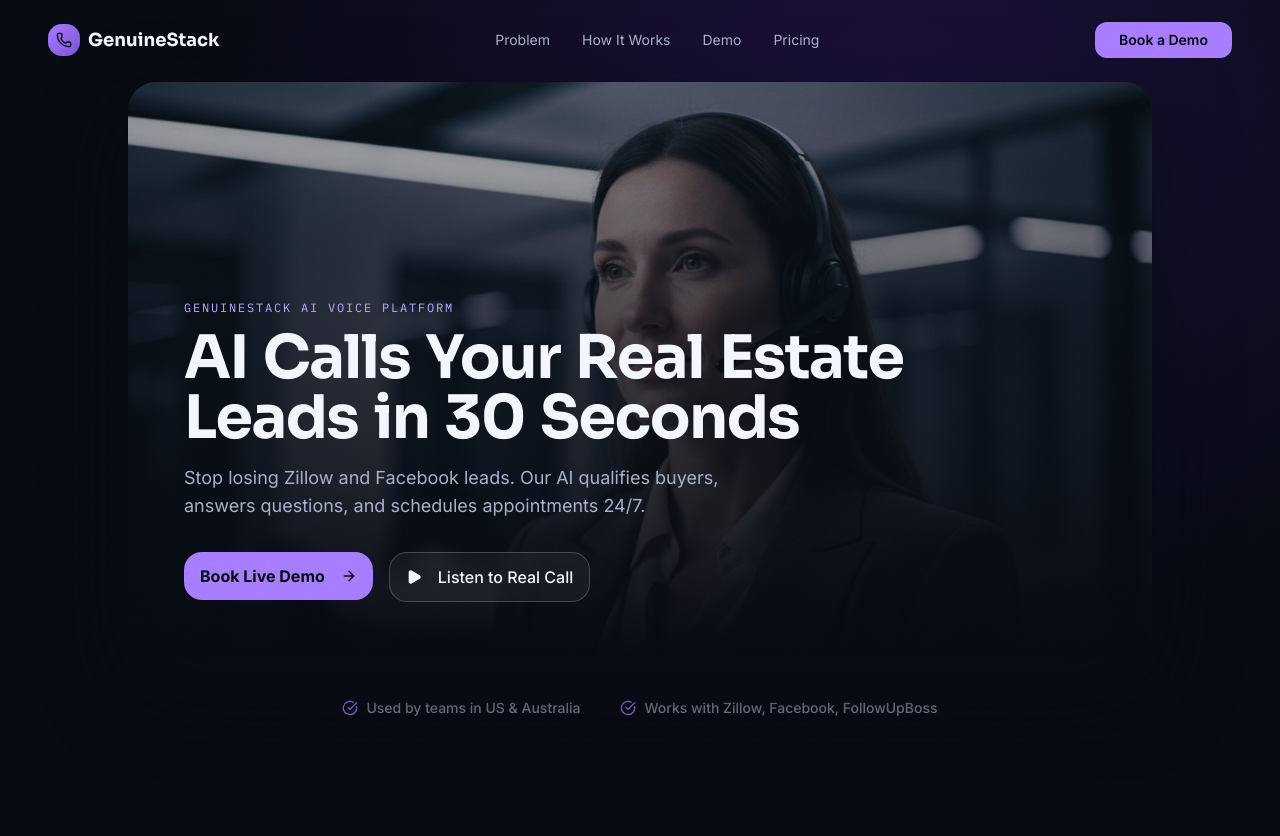
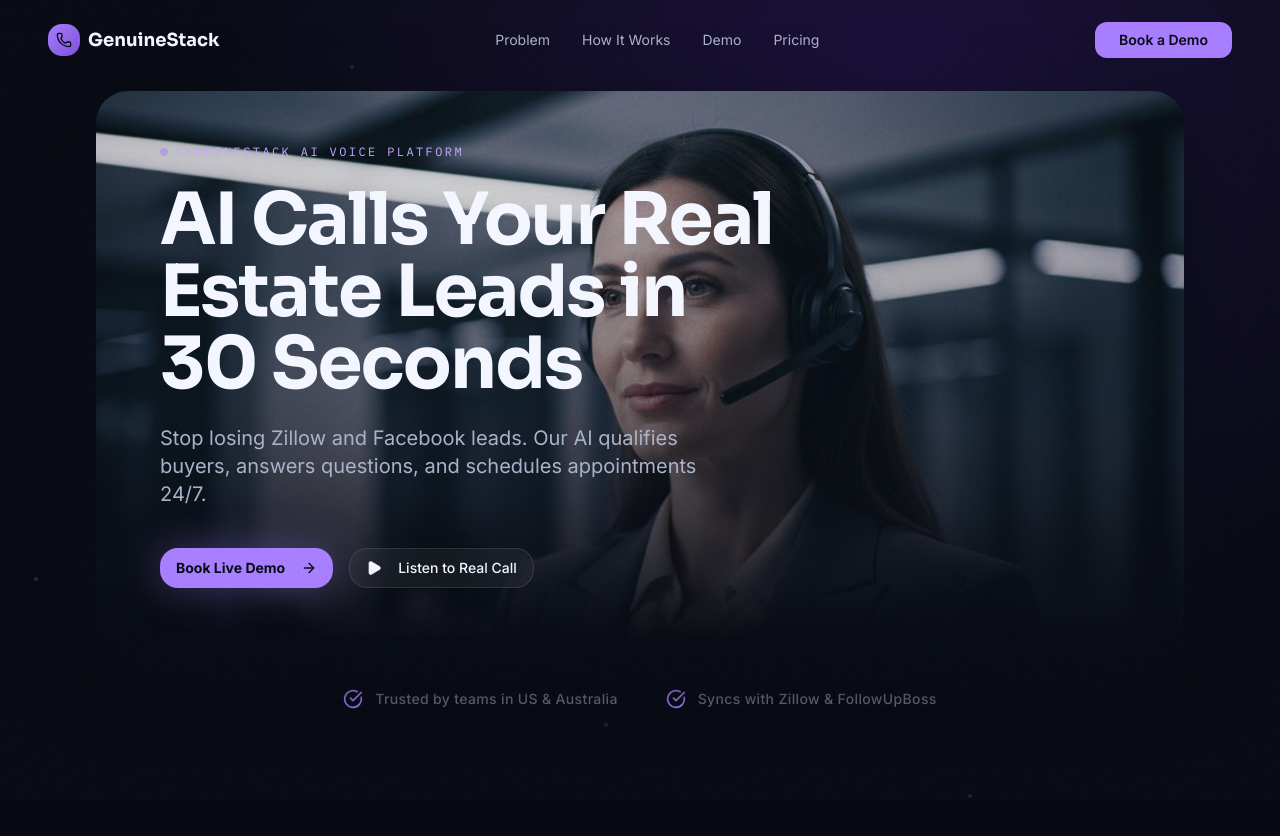
Before and after one commit to hamzaparvez-dev/voice-ai-landing-page, a React (Vite) app: page / in a window 1280 px wide. Shown: the top 836 px of the page. Built offline with nearby package versions, Linux system fonts and the light colour scheme.

Commit message:
Refactor Hero section for improved layout and styles

```diff
--- a/src/sections/Hero.tsx
+++ b/src/sections/Hero.tsx
@@ -19,74 +19,68 @@ export default function Hero() {
   return (
     <section
       ref={sectionRef}
-      className="relative w-full min-h-screen bg-hero-gradient overflow-hidden z-10 flex flex-col items-center justify-center py-16"
+      className="relative w-full min-h-[100svh] bg-hero-gradient overflow-hidden z-10 flex items-center justify-center py-16 lg:py-0"
     >
-      {/* Static Ambient particles - using CSS animations from index.css */}
-      <div className="absolute inset-0 pointer-events-none">
-        {[...Array(15)].map((_, i) => (
+      {/* Global Noise Overlay */}
+      <div className="noise-overlay" />
+
+      {/* Background Particles using global violet-light */}
+      <div className="absolute inset-0 pointer-events-none opacity-30">
+        {[...Array(8)].map((_, i) => (
           <div
             key={i}
-            className="absolute w-1 h-1 rounded-full bg-violet/40 animate-float"
+            className="absolute w-1 h-1 rounded-full bg-violet animate-pulse-glow"
             style={{
-              left: `${10 + Math.random() * 80}%`,
-              top: `${10 + Math.random() * 80}%`,
+              left: `${Math.random() * 100}%`,
+              top: `${Math.random() * 100}%`,
               animationDelay: `${Math.random() * 5}s`,
-              animationDuration: `${3 + Math.random() * 4}s`
             }}
           />
         ))}
       </div>
 
-      {/* Main content container */}
-      <div className="relative w-full max-w-7xl mx-auto px-4 sm:px-6 lg:px-8">
-        {/* Hero Card */}
+      <div className="relative w-full max-w-6xl mx-auto px-4 sm:px-6 lg:px-8">
+        {/* Main Hero Card: Uses shadow-card and card-border-glow from index.css */}
         <div
-          className="relative w-full max-w-5xl mx-auto aspect-[16/10] sm:aspect-[16/9] max-h-[600px] rounded-[28px] overflow-hidden shadow-card card-border-glow transition-all duration-1000 ease-out translate-y-0 opacity-100"
+          className="relative w-full rounded-[24px] lg:rounded-[32px] overflow-hidden shadow-card card-border-glow bg-navy-light flex flex-col min-h-[550px] lg:aspect-[16/8] xl:aspect-[16/7]"
         >
-          {/* Card background image */}
+          {/* Visual Background: Adjusted object position for mobile visibility */}
+          <div className="absolute inset-0">
             <img
               src="/hero-agent.jpg"
               alt="AI Voice Agent"
-            className="absolute inset-0 w-full h-full object-cover"
+              className="w-full h-full object-cover object-[70%_top] lg:object-right-top opacity-60 lg:opacity-100"
             />
+            {/* Overlay: Stronger on mobile to maintain text-primary contrast */}
+            <div className="absolute inset-0 bg-gradient-to-t from-navy via-navy/90 lg:via-navy/30 to-transparent sm:bg-card-overlay" />
+          </div>
 
-          {/* Card overlay gradient */}
-          <div className="absolute inset-0 bg-gradient-to-t from-navy via-navy/70 to-navy/20 sm:bg-card-overlay" />
-
-          {/* Card content */}
-          <div className="absolute inset-0 flex flex-col justify-end p-6 sm:p-10 lg:p-14">
-            {/* Micro label */}
-            <span className="font-mono text-[10px] sm:text-xs uppercase tracking-[0.15em] text-violet-light mb-3">
+          {/* Card Content: Uses font-heading (Sora) and text-primary tokens */}
+          <div className="relative z-10 h-full flex flex-col justify-end lg:justify-center p-6 sm:p-10 lg:p-16 max-w-3xl">
+            <div className="inline-flex items-center gap-2 mb-4 lg:mb-6">
+              <span className="w-2 h-2 rounded-full bg-violet animate-pulse" />
+              <span className="font-mono text-[10px] sm:text-xs uppercase tracking-[0.2em] text-violet-light">
                 GenuineStack AI Voice Platform
               </span>
+            </div>
 
-            {/* Headline */}
-            <div className="mb-4">
-              <h1 className="font-heading font-bold text-2xl sm:text-4xl lg:text-5xl xl:text-6xl text-text-primary leading-[1.1] tracking-tight">
+            <h1 className="font-heading font-bold text-3xl sm:text-5xl lg:text-6xl xl:text-7xl text-text-primary leading-[1.1] tracking-tight mb-4 lg:mb-6">
               {headlineWords.map((word, i) => (
-                  <span key={i} className="inline-block mr-[0.25em]">
+                <span key={i} className="inline-block mr-[0.2em]">
                   {word}
                 </span>
               ))}
             </h1>
-            </div>
 
-            {/* Subheadline */}
-            <p className="text-sm sm:text-base lg:text-lg text-text-secondary max-w-xl mb-8 leading-relaxed">
+            <p className="font-sans text-base sm:text-lg lg:text-xl text-text-secondary max-w-xl mb-8 lg:mb-10 leading-relaxed">
               Stop losing Zillow and Facebook leads. Our AI qualifies buyers, answers questions, and schedules appointments 24/7.
             </p>
 
-            {/* CTAs */}
-            <div className="flex flex-col sm:flex-row gap-3 sm:gap-4">
-              <a
-                href={CALENDLY_LINK}
-                target="_blank"
-                rel="noopener noreferrer"
-                className="w-full sm:w-auto"
-              >
+            <div className="flex flex-col sm:flex-row gap-4">
+              <a href={CALENDLY_LINK} target="_blank" rel="noopener noreferrer" className="w-full sm:w-auto">
                 <Button
                   size="lg"
-                  className="w-full sm:w-auto bg-violet hover:bg-violet-dark text-navy font-bold px-8 py-6 text-base rounded-xl transition-transform active:scale-95"
+                  className="w-full sm:w-auto bg-violet hover:bg-violet-dark text-navy font-bold rounded-xl px-8 shadow-glow transition-all active:scale-95"
                 >
                   Book Live Demo
                   <ArrowRight className="w-5 h-5 ml-2" />
@@ -95,7 +89,7 @@ export default function Hero() {
               <Button
                 size="lg"
                 variant="outline"
-                className="w-full sm:w-auto border-white/20 bg-white/5 backdrop-blur-sm text-text-primary hover:bg-white/10 px-8 py-6 text-base rounded-xl transition-transform active:scale-95"
+                className="w-full sm:w-auto border-white/10 bg-white/5 backdrop-blur-md text-text-primary hover:bg-white/10 rounded-xl px-8 transition-all active:scale-95"
                 onClick={scrollToDemo}
               >
                 <Play className="w-5 h-5 mr-2 fill-current" />
@@ -105,15 +99,15 @@ export default function Hero() {
           </div>
         </div>
 
-        {/* Trust badges - Positioned below card for better mobile flow */}
-        <div className="mt-10 flex flex-col sm:flex-row items-center justify-center gap-4 sm:gap-10">
-          <div className="flex items-center gap-2 text-text-secondary/80 text-xs sm:text-sm font-medium">
-            <CheckCircle className="w-4 h-4 text-violet" />
-            <span>Used by teams in US & Australia</span>
+        {/* Trust Badges: Using global CheckCircle and text-secondary styles */}
+        <div className="mt-10 lg:mt-12 flex flex-col md:flex-row items-center justify-center gap-6 lg:gap-12">
+          <div className="flex items-center gap-3 text-text-secondary/60">
+            <CheckCircle className="w-5 h-5 text-violet" />
+            <span className="text-sm font-medium tracking-wide">Trusted by teams in US & Australia</span>
           </div>
-          <div className="flex items-center gap-2 text-text-secondary/80 text-xs sm:text-sm font-medium">
-            <CheckCircle className="w-4 h-4 text-violet" />
-            <span>Works with Zillow, Facebook, FollowUpBoss</span>
+          <div className="flex items-center gap-3 text-text-secondary/60">
+            <CheckCircle className="w-5 h-5 text-violet" />
+            <span className="text-sm font-medium tracking-wide">Syncs with Zillow & FollowUpBoss</span>
           </div>
         </div>
       </div>
```
Lines whose indentation alone changed are shown as unchanged.
